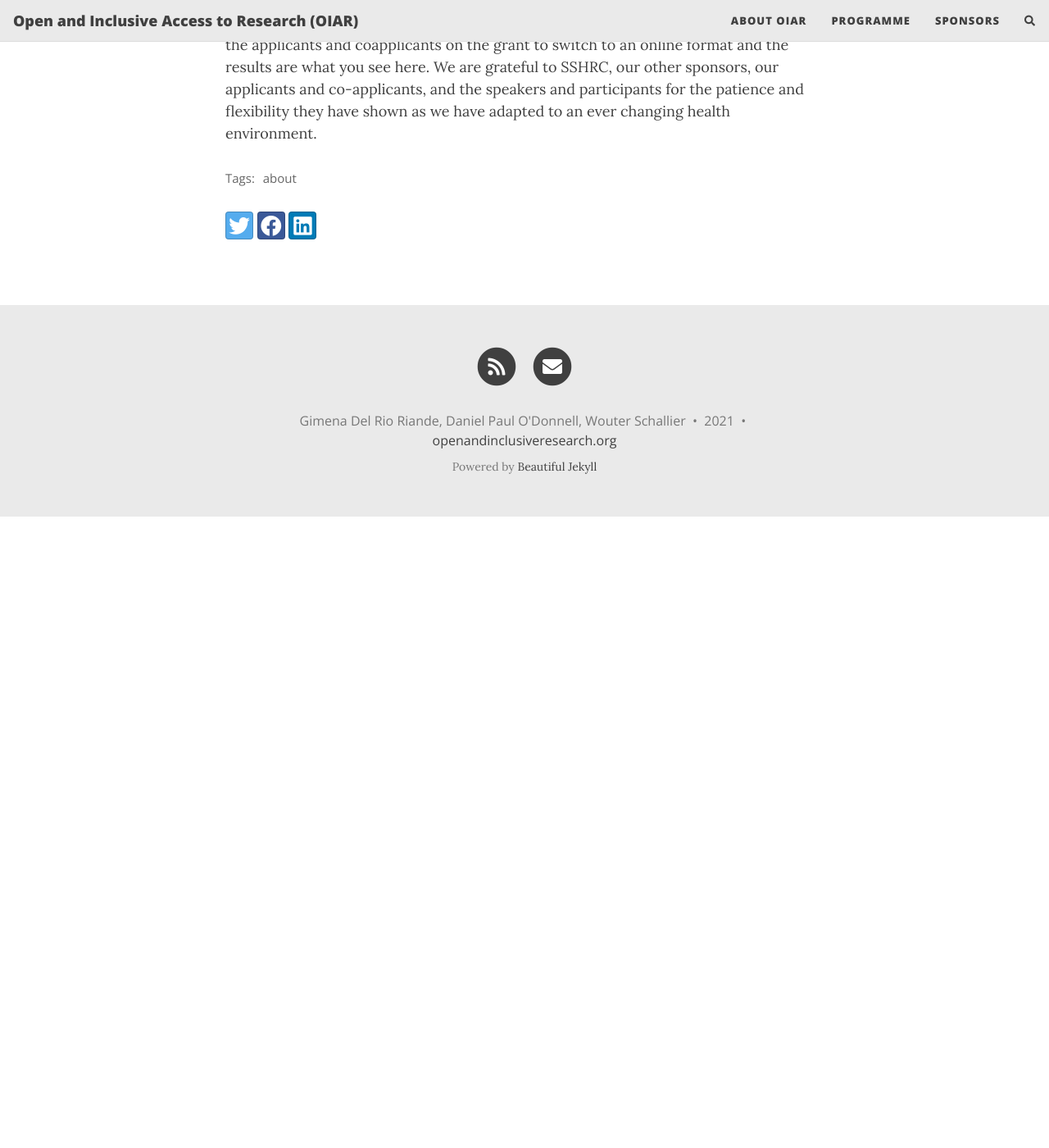
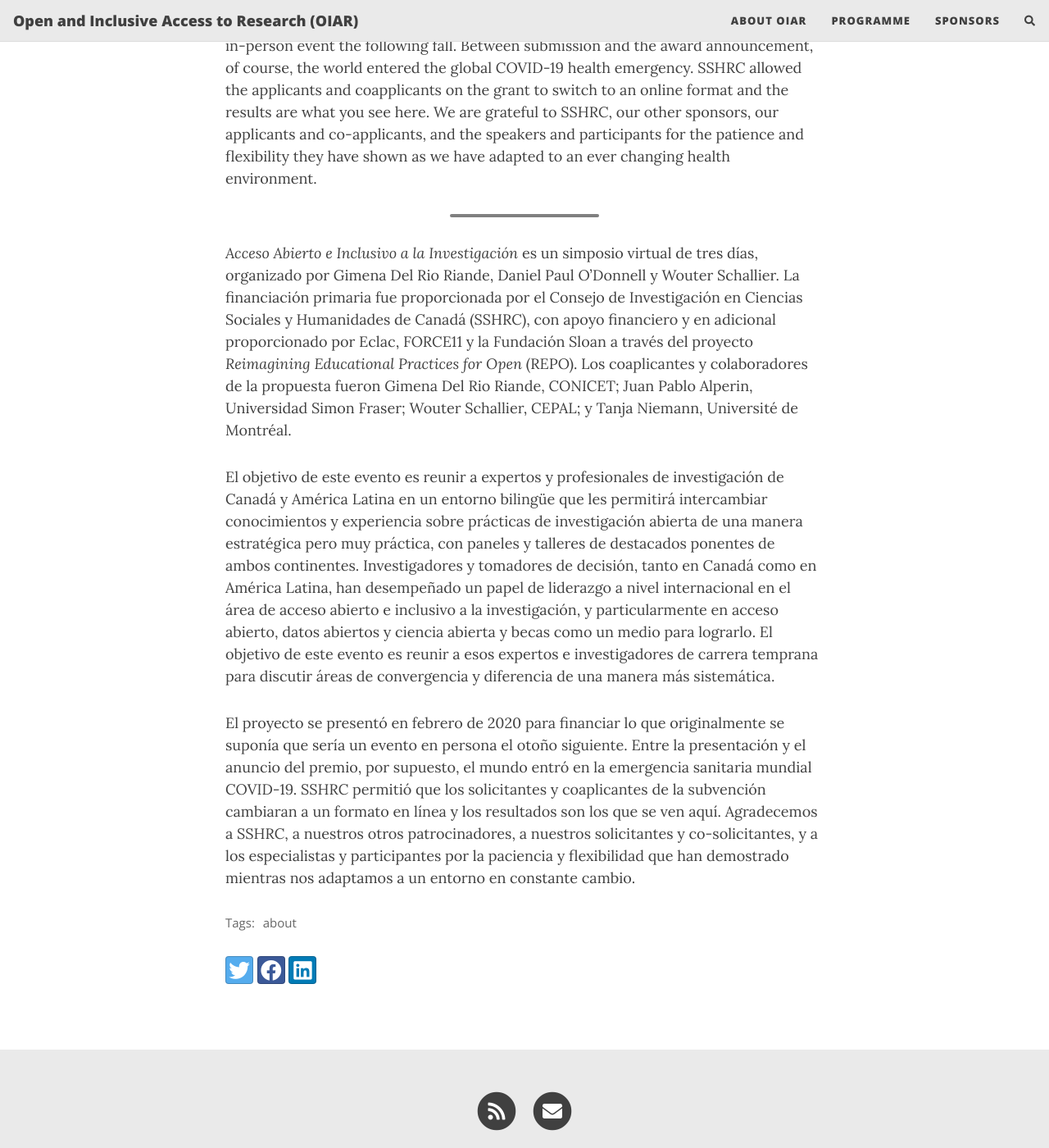
Before and after one commit to caedmon5/OIAR, a Jekyll site: the page built from _posts/2021-10-04-about-the-symposium.md, in a window 1280 px wide and 1400 px high, scrolled down 1164 px. Shown: the whole window at 82% size. Built offline with Jekyll 4.4.1, drawn with Linux system fonts in a browser that asks for light colours; nearby versions of some CDN libraries; comment, search, counter and statistics services are not loaded; before the commit the page ends 1794 px from its top, so only the background shows below that; some of the changed text lies outside the part shown.

Commit message:
Traducción y corrección

```diff
--- a/_posts/2021-10-04-about-the-symposium.md
+++ b/_posts/2021-10-04-about-the-symposium.md
@@ -1,15 +1,23 @@
 ---
 layout: post
-title: About the Symposium
-subtitle: Nov. 8-12, 2021. Online.
+title: About the Symposium / Sobre el Simposio
+subtitle: Nov. 8-11, 2021. Online.
 cover-img: /assets/img/path.jpg
 thumbnail-img: /assets/img/MahsaThumbCroppedTransparent.png
 share-img: /assets/img/path.jpg
 tags: [about]
 ---
 
-_Open and Inclusive Access to Research_ is a four day virtual symposium, organised by Gimena Del Rio Riande, Daniel Paul O'Donnell, and Wouter Schallier. Primary funding was provided by the Social Science and Humanities Research Council of Canada (SSHRC), with addition financial and in-kind support provided by Eclac, Force11, and the Sloan Foundation through the _Reimagining Educational Practices for Open_ (REPO) project. The coapplicants and collaborators on the proposal were Gimena Del Rio Riande, CONICYT; Juan Pablo Alperin, Simon Fraser University; Wouter Schallier, ECLAC; and Tanja Niemann, Université de Montréal.
+_Open and Inclusive Access to Research_ is a three day virtual symposium, organised by Gimena Del Rio Riande, Daniel Paul O'Donnell, and Wouter Schallier. Primary funding was provided by the Social Science and Humanities Research Council of Canada (SSHRC), with addition financial and in-kind support provided by Eclac, FORCE11, and the Sloan Foundation through the _Reimagining Educational Practices for Open_ (REPO) project. The coapplicants and collaborators on the proposal were Gimena Del Rio Riande, CONICET; Juan Pablo Alperin, Simon Fraser University; Wouter Schallier, ECLAC; and Tanja Niemann, Université de Montréal.
 
 The goal of this workshop is to bring experts and early career research professionals from Canada and Latin America together in a bilingual workshop environment that will enable them to exchange knowledge and expertise about Open Research Practices in a strategic yet very hands-on manner, with panels and prominent speakers from both continents. Researchers and policy makers in both Canada and Latin America have played leading roles internationally in the area of Open and Inclusive access to research, and particularly in Open Access, Open Data, and Open Science and Scholarship as a means to achieve this. The goal of this workshop is to bring those experts and early career researchers together to discuss areas of convergence and difference in a more systematic way.
 
 The project was submitted in February 2020 to fund what originally supposed to be an in-person event the following fall. Between submission and the award announcement, of course, the world entered the global COVID-19 health emergency. SSHRC allowed the applicants and coapplicants on the grant to switch to an online format and the results are what you see here. We are grateful to SSHRC, our other sponsors, our applicants and co-applicants, and the speakers and participants for the patience and flexibility they have shown as we have adapted to an ever changing health environment.
+
+---
+
+_Acceso Abierto e Inclusivo a la Investigación_ es un simposio virtual de tres días, organizado por Gimena Del Rio Riande, Daniel Paul O'Donnell y Wouter Schallier. La financiación primaria fue proporcionada por el Consejo de Investigación en Ciencias Sociales y Humanidades de Canadá (SSHRC), con apoyo financiero y en adicional proporcionado por Eclac, FORCE11 y la Fundación Sloan a través del proyecto _Reimagining Educational Practices for Open_ (REPO). Los coaplicantes y colaboradores de la propuesta fueron Gimena Del Rio Riande, CONICET; Juan Pablo Alperin, Universidad Simon Fraser; Wouter Schallier, CEPAL; y Tanja Niemann, Université de Montréal.
+
+El objetivo de este evento es reunir a expertos y profesionales de investigación de Canadá y América Latina en un entorno bilingüe que les permitirá intercambiar conocimientos y experiencia sobre prácticas de investigación abierta de una manera estratégica pero muy práctica, con paneles y talleres de destacados ponentes de ambos continentes. Investigadores y tomadores de decisión, tanto en Canadá como en América Latina, han desempeñado un papel de liderazgo a nivel internacional en el área de acceso abierto e inclusivo a la investigación, y particularmente en acceso abierto, datos abiertos y ciencia abierta y becas como un medio para lograrlo. El objetivo de este evento es reunir a esos expertos e investigadores de carrera temprana para discutir áreas de convergencia y diferencia de una manera más sistemática.
+
+El proyecto se presentó en febrero de 2020 para financiar lo que originalmente se suponía que sería un evento en persona el otoño siguiente. Entre la presentación y el anuncio del premio, por supuesto, el mundo entró en la emergencia sanitaria mundial COVID-19. SSHRC permitió que los solicitantes y coaplicantes de la subvención cambiaran a un formato en línea y los resultados son los que se ven aquí. Agradecemos a SSHRC, a nuestros otros patrocinadores, a nuestros solicitantes y co-solicitantes, y a los especialistas y participantes por la paciencia y flexibilidad que han demostrado mientras nos adaptamos a un entorno en constante cambio.
```
